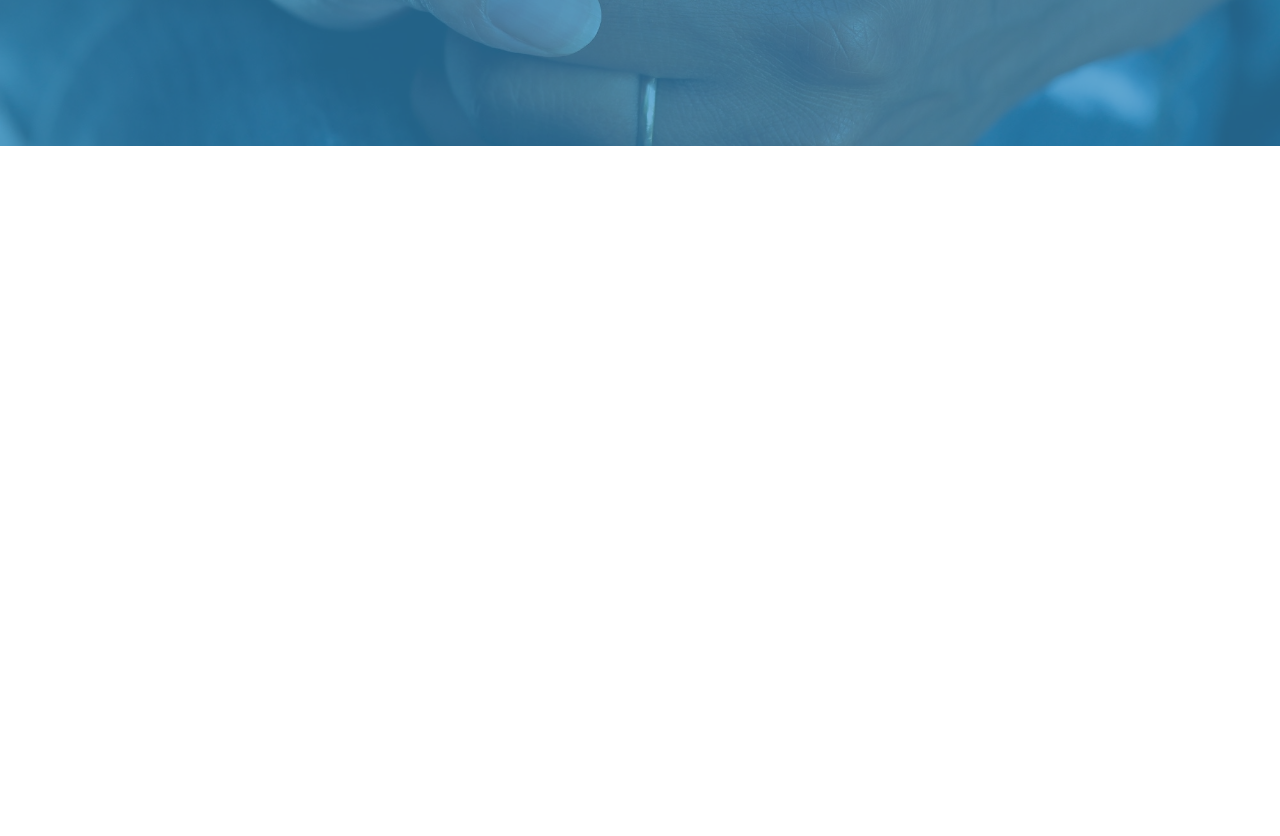
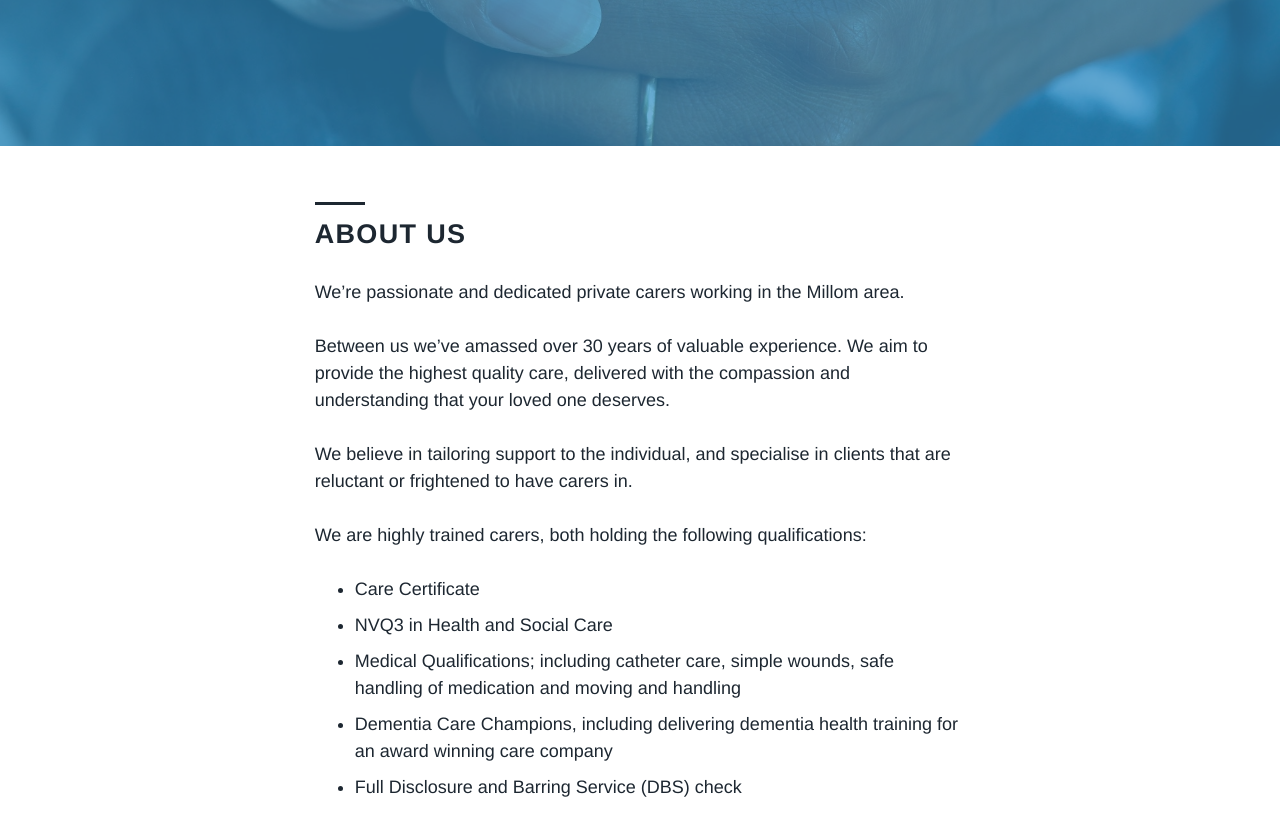
Before and after one commit to hannahcmtucker/duddoncare, a Gatsby site: page / in a window 1280 px wide. Shown: the part 560-1396 px from the top of the page. Before the commit the page ends 800 px from the top, so only its background shows below. Built offline with nearby package versions, Linux system fonts and the light colour scheme; Gatsby itself is replaced by a stand-in of ours; a web font is replaced by a local one; what emotion-normalize would draw is missing.

Commit message:
Add text for about section

```diff
--- /dev/null
+++ b/src/components/About.tsx
@@ -0,0 +1,54 @@
+import React from 'react'
+import styled from '@emotion/styled'
+import SectionHeading from './SectionHeading'
+import {
+  aboutHeading,
+  aboutParagraph1,
+  aboutParagraph2,
+  aboutParagraph3,
+  aboutParagraph4,
+  aboutQualifications1,
+  aboutQualifications2,
+  aboutQualifications3,
+  aboutQualifications4,
+  aboutQualifications5,
+} from '../copy'
+
+export default function About(): JSX.Element {
+  return (
+    <AboutWrapper>
+      <TextWrapper>
+        <SectionHeading>{aboutHeading}</SectionHeading>
+        <AboutParagraph>{aboutParagraph1}</AboutParagraph>
+        <AboutParagraph>{aboutParagraph2}</AboutParagraph>
+        <AboutParagraph>{aboutParagraph3}</AboutParagraph>
+        <AboutParagraph>{aboutParagraph4}</AboutParagraph>
+        <ul>
+          <ListItem>{aboutQualifications1}</ListItem>
+          <ListItem>{aboutQualifications2}</ListItem>
+          <ListItem>{aboutQualifications3}</ListItem>
+          <ListItem>{aboutQualifications4}</ListItem>
+          <ListItem>{aboutQualifications5}</ListItem>
+        </ul>
+      </TextWrapper>
+    </AboutWrapper>
+  )
+}
+
+const AboutWrapper = styled.div`
+  display: flex;
+  justify-content: center;
+  padding: var(--gutter);
+`
+
+const TextWrapper = styled.div`
+  width: 65ch;
+`
+
+const AboutParagraph = styled.p`
+  margin-bottom: 1.5em;
+`
+
+const ListItem = styled.li`
+  margin-bottom: 0.5em;
+`
--- a/src/components/GlobalStyles.tsx
+++ b/src/components/GlobalStyles.tsx
@@ -22,6 +22,7 @@ const globalStyles = css`
     line-height: 1.5;
     scroll-behavior: smooth;
     font-size: ${theme.fontSize.centi};
+    color: ${theme.colors.text};
 
     --font-size-nano: ${theme.fontSize.nano};
     --font-size-centi: ${theme.fontSize.centi};
@@ -63,7 +64,7 @@ const globalStyles = css`
   }
 
   p {
-    margin: 0;
+    margin: 0 0 1em 0;
   }
 
   button {
--- a/src/components/Header.tsx
+++ b/src/components/Header.tsx
@@ -43,6 +43,7 @@ const PhoneDetailsWrapper = styled.div`
 `
 
 const PhoneNumber = styled.p`
+  margin: 0;
   font-size: var(--font-size-deci);
 
   @media (min-width: ${theme.media.large}) {
--- a/src/components/Hero.tsx
+++ b/src/components/Hero.tsx
@@ -49,6 +49,7 @@ const Text = styled.div`
 `
 
 const HeroText = styled.p`
+  margin: 0;
   font-size: var(--font-size-deci);
   color: white;
 
--- a/src/components/Layout.tsx
+++ b/src/components/Layout.tsx
@@ -3,6 +3,7 @@ import GlobalStyles from './GlobalStyles'
 import Header from './Header'
 import Hero from './Hero'
 import SEO from './SEO'
+import About from './About'
 
 export default function Layout(): JSX.Element {
   return (
@@ -12,6 +13,7 @@ export default function Layout(): JSX.Element {
       <Header />
       <main>
         <Hero />
+        <About />
       </main>
     </>
   )
--- /dev/null
+++ b/src/components/SectionHeading.tsx
@@ -0,0 +1,21 @@
+import styled from '@emotion/styled'
+
+const SectionHeading = styled.h2`
+  position: relative;
+  text-transform: uppercase;
+  letter-spacing: 0.05em;
+  font-weight: 600;
+  margin-bottom: var(--spacing-large);
+  margin-top: calc(var(--spacing-large) + var(--spacing-medium));
+
+  &::before {
+    content: '';
+    position: absolute;
+    top: calc(-1 * var(--spacing-medium));
+    display: block;
+    width: 50px;
+    border-bottom: 3px solid var(--color-text);
+  }
+`
+
+export default SectionHeading
--- a/src/copy.ts
+++ b/src/copy.ts
@@ -3,3 +3,20 @@ export const phoneNumberSusie = '07754339115'
 export const heroSubtitle =
   'We provide comfort, compassion and companionship for those needing care in their home.'
 export const logoLinkText = 'Home page'
+export const aboutHeading = 'About Us'
+export const aboutParagraph1 =
+  'We’re passionate and dedicated private carers working in the Millom area.'
+export const aboutParagraph2 =
+  'Between us we’ve amassed over 30 years of valuable experience. We aim to provide the highest quality care, delivered with the compassion and understanding that your loved one deserves.'
+export const aboutParagraph3 =
+  'We believe in tailoring support to the individual, and specialise in clients that are reluctant or frightened to have carers in.'
+export const aboutParagraph4 =
+  'We are highly trained carers, both holding the following qualifications:'
+export const aboutQualifications1 = 'Care Certificate'
+export const aboutQualifications2 = 'NVQ3 in Health and Social Care'
+export const aboutQualifications3 =
+  'Medical Qualifications; including catheter care, simple wounds, safe handling of medication and moving and handling'
+export const aboutQualifications4 =
+  'Dementia Care Champions, including delivering dementia health training for an award winning care company'
+export const aboutQualifications5 =
+  'Full Disclosure and Barring Service (DBS) check'
```
